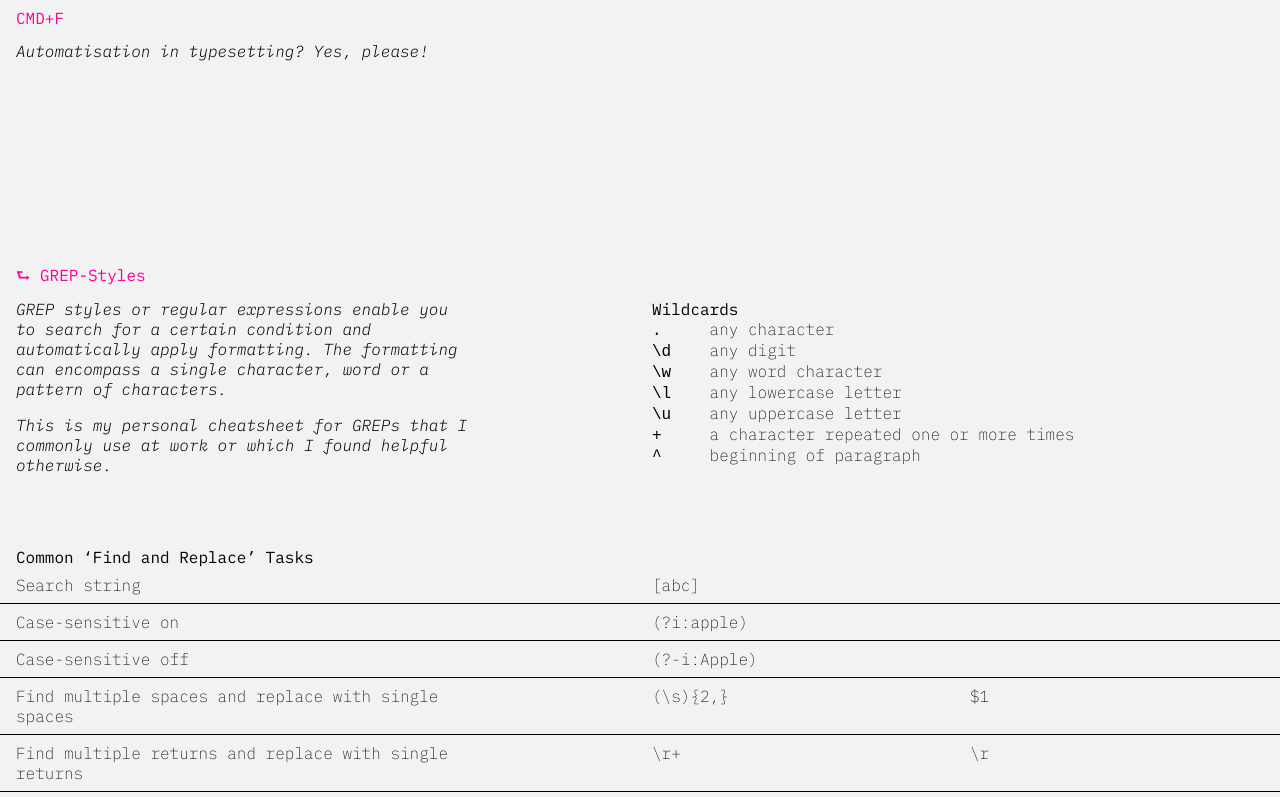
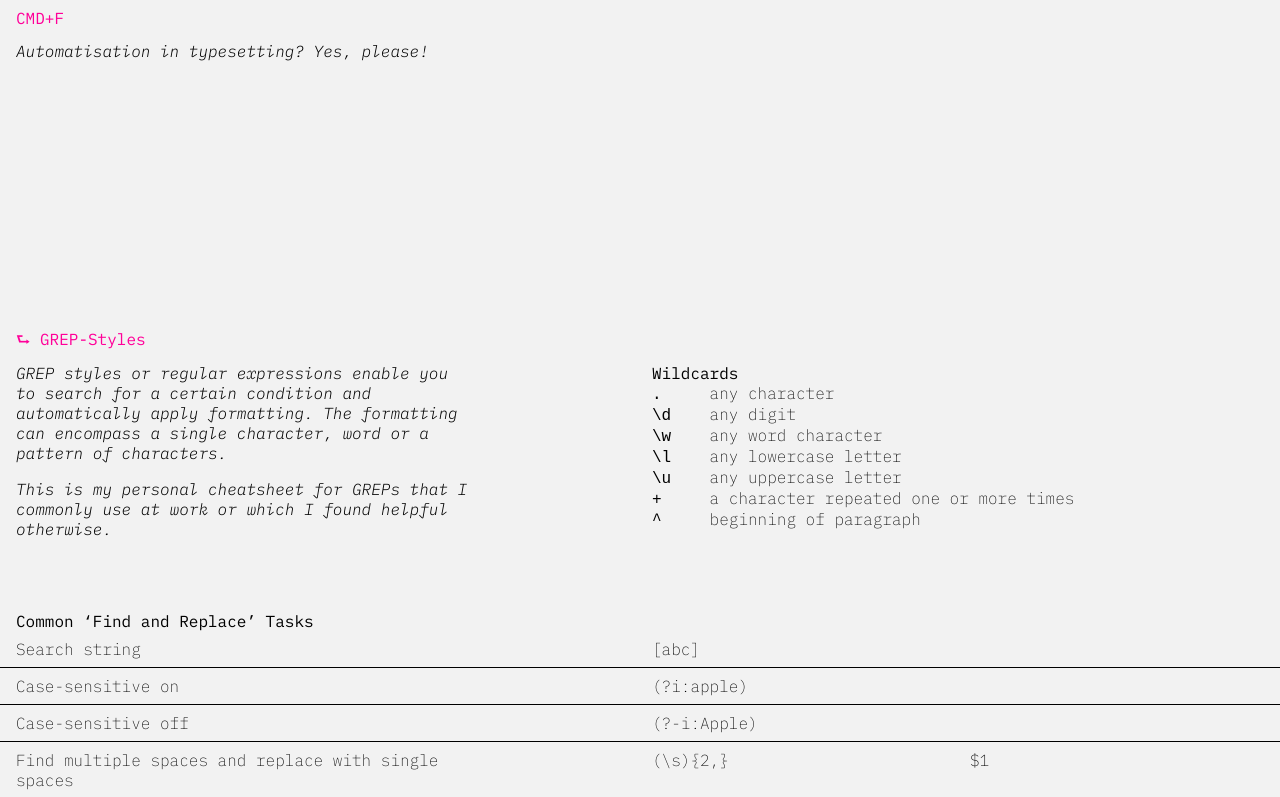
Before and after one commit to norawarschewski/automation-in-typesetting, a plain HTML site: page index.html in a window 1280 px wide. Shown: the top 797 px of the page. Drawn offline with Linux system fonts and the light colour scheme.

Commit message:
chore: change spacing

```diff
--- a/assets/css/style.css
+++ b/assets/css/style.css
@@ -176,7 +176,7 @@ h3 {
 .intro>h2 {
     grid-column: 1/9;
     align-self: center;
-    padding: 1rem 0 0;
+    padding: 5rem 0 0;
 }
 
 .intro h3 {
```
